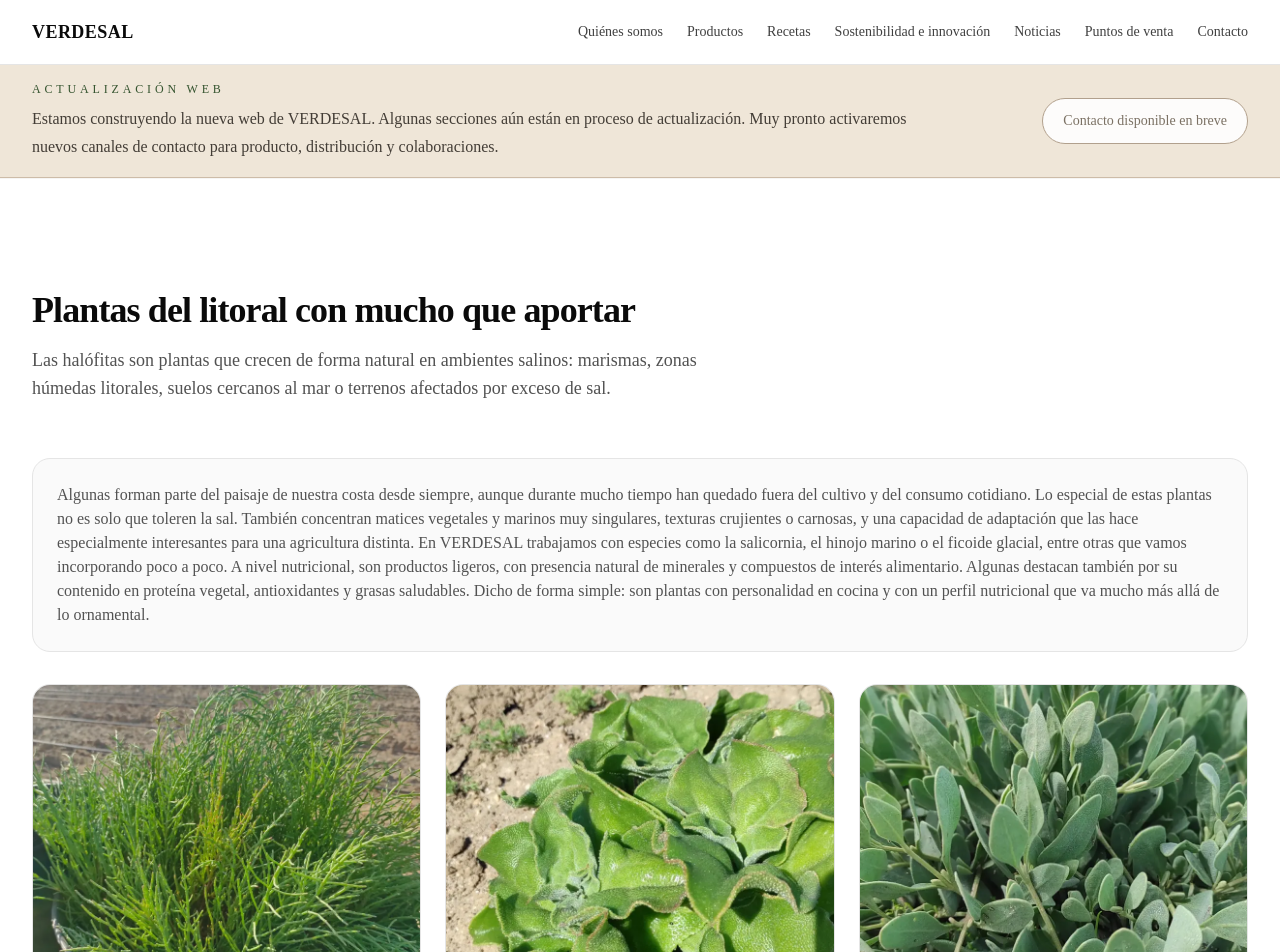
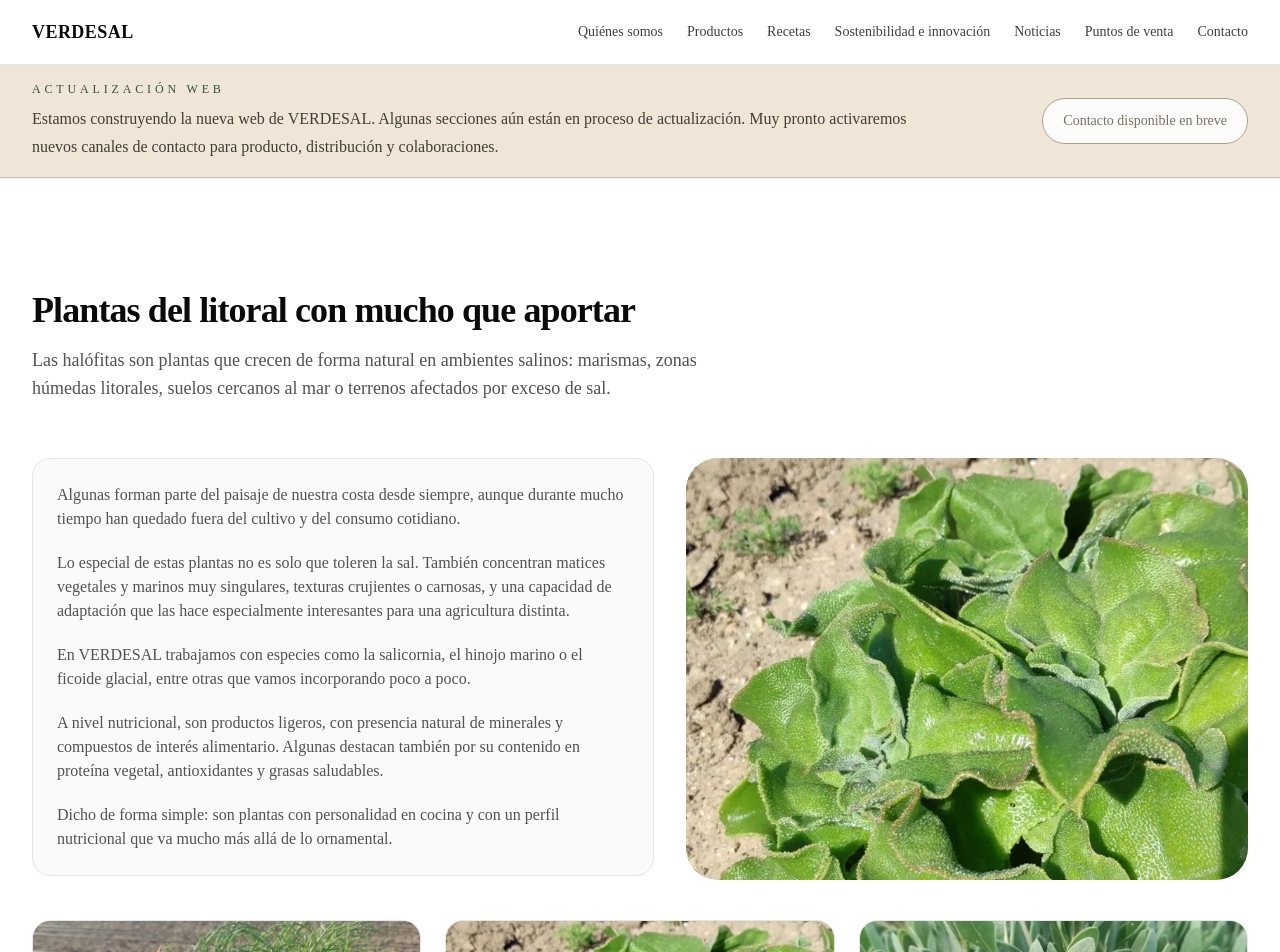
Before and after one commit to marojmobile/biosalinn, a Next.js app: page /productos in a window 1280 px wide. Shown: the top 952 px of the page. Built offline with nearby package versions, Linux system fonts and the light colour scheme.

Commit message:
feat: integrate images and improve visual storytelling

```diff
--- a/app/productos/page.tsx
+++ b/app/productos/page.tsx
@@ -1,3 +1,4 @@
+import Image from "next/image";
 import { PageContainer } from "@/components/layout/page-container";
 import { PageHeader } from "@/components/shared/page-header";
 import { PlantGrid } from "@/components/plants/plant-grid";
@@ -14,22 +15,47 @@ export default function ProductosPage() {
           description="Las halófitas son plantas que crecen de forma natural en ambientes salinos: marismas, zonas húmedas litorales, suelos cercanos al mar o terrenos afectados por exceso de sal."
         />
 
-        <div className="mb-8 rounded-2xl border border-neutral-200 bg-neutral-50 p-5 text-sm leading-6 text-neutral-600 sm:p-6 sm:text-base">
-          Algunas forman parte del paisaje de nuestra costa desde siempre,
-          aunque durante mucho tiempo han quedado fuera del cultivo y del
-          consumo cotidiano. Lo especial de estas plantas no es solo que
-          toleren la sal. También concentran matices vegetales y marinos muy
-          singulares, texturas crujientes o carnosas, y una capacidad de
-          adaptación que las hace especialmente interesantes para una
-          agricultura distinta. En VERDESAL trabajamos con especies como la
-          salicornia, el hinojo marino o el ficoide glacial, entre otras que
-          vamos incorporando poco a poco. A nivel nutricional, son productos
-          ligeros, con presencia natural de minerales y compuestos de interés
-          alimentario. Algunas destacan también por su contenido en proteína
-          vegetal, antioxidantes y grasas saludables. Dicho de forma simple:
-          son plantas con personalidad en cocina y con un perfil nutricional
-          que va mucho más allá de lo ornamental.
-        </div>
+        <section className="mb-10 grid gap-8 lg:grid-cols-[1.05fr_0.95fr] lg:items-start">
+          <div className="space-y-5 rounded-2xl border border-neutral-200 bg-neutral-50 p-5 text-sm leading-6 text-neutral-600 sm:p-6 sm:text-base">
+            <p>
+              Algunas forman parte del paisaje de nuestra costa desde siempre,
+              aunque durante mucho tiempo han quedado fuera del cultivo y del
+              consumo cotidiano.
+            </p>
+            <p>
+              Lo especial de estas plantas no es solo que toleren la sal.
+              También concentran matices vegetales y marinos muy singulares,
+              texturas crujientes o carnosas, y una capacidad de adaptación que
+              las hace especialmente interesantes para una agricultura
+              distinta.
+            </p>
+            <p>
+              En VERDESAL trabajamos con especies como la salicornia, el hinojo
+              marino o el ficoide glacial, entre otras que vamos incorporando
+              poco a poco.
+            </p>
+            <p>
+              A nivel nutricional, son productos ligeros, con presencia natural
+              de minerales y compuestos de interés alimentario. Algunas
+              destacan también por su contenido en proteína vegetal,
+              antioxidantes y grasas saludables.
+            </p>
+            <p>
+              Dicho de forma simple: son plantas con personalidad en cocina y
+              con un perfil nutricional que va mucho más allá de lo ornamental.
+            </p>
+          </div>
+
+          <div className="relative aspect-4/3 overflow-hidden rounded-[2rem] bg-neutral-100">
+            <Image
+              src="/images/plants/ficoide-glacial/cover.webp"
+              alt="Ficoide glacial fresco como muestra de las halófitas cultivadas por VERDESAL"
+              fill
+              className="object-cover"
+              sizes="(max-width: 1024px) 100vw, 40vw"
+            />
+          </div>
+        </section>
 
         <PlantGrid plants={plants} />
       </PageContainer>
--- a/app/quienes-somos/page.tsx
+++ b/app/quienes-somos/page.tsx
@@ -48,6 +48,17 @@ export default function QuienesSomosPage() {
               </p>
             </div>
 
+            <div className="space-y-4">
+              <div className="relative aspect-4/3 overflow-hidden rounded-[2rem] bg-neutral-100 shadow-sm">
+                <Image
+                  src="/images/plants/salicornia/cover.webp"
+                  alt="Salicornia cultivada en el proyecto VERDESAL"
+                  fill
+                  className="object-cover"
+                  sizes="(max-width: 1024px) 100vw, 40vw"
+                />
+              </div>
+
               <div className="relative overflow-hidden rounded-[2rem] bg-white/70 p-6 shadow-sm sm:p-8">
                 <p className="text-xs uppercase tracking-[0.28em] text-[#8d7a63]">
                   Una idea de partida
@@ -55,8 +66,10 @@ export default function QuienesSomosPage() {
                 <p className="mt-4 text-lg leading-8 text-[#4f4a42]">
                   Alicia Picazo, ingeniera técnica agrícola, llevaba tiempo
                   buscando un proyecto propio que no solo fuera viable, sino que
-                también ayudara a mejorar el entorno en la medida de lo posible.
+                  también ayudara a mejorar el entorno en la medida de lo
+                  posible.
                 </p>
+              </div>
             </div>
           </div>
         </section>
@@ -65,8 +78,8 @@ export default function QuienesSomosPage() {
           <section className="grid gap-8 lg:grid-cols-[0.92fr_1.08fr] lg:items-start">
             <div className="relative aspect-4/3 overflow-hidden rounded-[2rem] bg-neutral-100">
               <Image
-                src="/images/plants/placeholder.jpg"
-                alt="Territorio y entorno de VERDESAL"
+                src="/images/plants/verdolaga-marina/cover.webp"
+                alt="Cultivo de verdolaga marina en un entorno ligado al litoral"
                 fill
                 className="object-cover"
                 sizes="(max-width: 1024px) 100vw, 42vw"
@@ -114,6 +127,16 @@ export default function QuienesSomosPage() {
                 <h2 className="text-3xl tracking-tight text-[#b3946a] sm:text-4xl">
                   Eso es lo que hace diferente a VERDESAL.
                 </h2>
+
+                <div className="relative aspect-4/3 overflow-hidden rounded-[2rem] bg-neutral-100">
+                  <Image
+                    src="/images/plants/ficoide-glacial/detail-1.webp"
+                    alt="Detalle de ficoide glacial como ejemplo de producto con valor gastronómico"
+                    fill
+                    className="object-cover"
+                    sizes="(max-width: 1024px) 100vw, 36vw"
+                  />
+                </div>
               </div>
 
               <div className="space-y-8">
--- a/app/recetas/page.tsx
+++ b/app/recetas/page.tsx
@@ -1,3 +1,4 @@
+import Image from "next/image";
 import { PageContainer } from "@/components/layout/page-container";
 import { RecipeGrid } from "@/components/recipes/recipe-grid";
 import { PageHeader } from "@/components/shared/page-header";
@@ -32,6 +33,42 @@ export default async function RecetasPage({ searchParams }: RecetasPageProps) {
       <PageContainer>
         <PageHeader title={title} description={description} />
 
+        {!plant && !hasUnknownPlantFilter ? (
+          <section className="mb-10 grid gap-8 lg:grid-cols-[0.98fr_1.02fr] lg:items-start">
+            <div className="space-y-5 rounded-2xl border border-neutral-200 bg-neutral-50 p-5 text-sm leading-6 text-neutral-600 sm:p-6 sm:text-base">
+              <p>
+                También funcionan muy bien transformadas: en salmueras,
+                vinagres, sales vegetales, aceites, salsas o incluso
+                mermeladas y elaboraciones dulces en algunos casos.
+              </p>
+              <p>
+                Hay usos muy concretos que ya forman parte de nuestra manera de
+                trabajarlas. La salicornia puede ir cruda, escaldada o
+                encurtida; el hinojo marino funciona muy bien en vinagre, en
+                ensaladas, con pescado o como botánico; el ficoide glacial
+                aporta frescor en crudo y da muy buen resultado deshidratado o
+                en aceite.
+              </p>
+              <p>
+                Son ingredientes que no piden artificio, sino saber
+                acompañarlos. En cocina profesional y en casa dan mucho juego y
+                ayudan a entender el producto desde algo tan directo como el
+                plato.
+              </p>
+            </div>
+
+            <div className="relative aspect-4/3 overflow-hidden rounded-[2rem] bg-neutral-100">
+              <Image
+                src="/images/recipes/ensalada-salicornia.webp"
+                alt="Plato con salicornia como ejemplo de uso culinario real"
+                fill
+                className="object-cover"
+                sizes="(max-width: 1024px) 100vw, 40vw"
+              />
+            </div>
+          </section>
+        ) : null}
+
         {hasUnknownPlantFilter ? (
           <div className="rounded-2xl border border-neutral-200 bg-neutral-50 p-6 text-neutral-700">
             No hemos encontrado una planta asociada a ese enlace. Puedes explorar
--- a/app/sostenibilidad-e-innovacion/page.tsx
+++ b/app/sostenibilidad-e-innovacion/page.tsx
@@ -1,4 +1,5 @@
 import type { Metadata } from "next";
+import Image from "next/image";
 import Link from "next/link";
 import { PageContainer } from "@/components/layout/page-container";
 import { siteConfig } from "@/content/site-config";
@@ -30,6 +31,7 @@ export default function SostenibilidadEInnovacionPage() {
 
         <div className="mt-12 space-y-14 sm:mt-16 sm:space-y-20">
           <section className="grid gap-8 lg:grid-cols-[0.9fr_1.1fr] lg:items-start">
+            <div className="space-y-6">
               <div className="space-y-3">
                 <p className="text-xs uppercase tracking-[0.28em] text-[#8d7a63]">
                   El problema
@@ -37,6 +39,17 @@ export default function SostenibilidadEInnovacionPage() {
                 <h2 className="text-3xl tracking-tight text-[#b3946a] sm:text-4xl">
                   El reto no es solo producir más, sino producir mejor.
                 </h2>
+              </div>
+
+              <div className="relative aspect-4/3 overflow-hidden rounded-[2rem] bg-neutral-100">
+                <Image
+                  src="/images/plants/salicornia/detail-2.webp"
+                  alt="Detalle de cultivo en un entorno salino"
+                  fill
+                  className="object-cover"
+                  sizes="(max-width: 1024px) 100vw, 38vw"
+                />
+              </div>
             </div>
 
             <div className="space-y-5 text-base leading-7 text-neutral-600 sm:text-lg sm:leading-8">
@@ -83,19 +96,33 @@ export default function SostenibilidadEInnovacionPage() {
                 </h2>
               </div>
 
+              <div className="space-y-5">
                 <div className="space-y-5 text-base leading-7 text-[#4f4a42] sm:text-lg sm:leading-8">
                   <p>
-                  Requieren menos agua dulce y pueden crecer en terrenos que hoy
-                  se consideran marginales para la agricultura habitual. No son
-                  una promesa teórica: son plantas adaptadas de verdad a ese
-                  entorno, capaces de convertir una limitación en posibilidad.
+                    Requieren menos agua dulce y pueden crecer en terrenos que
+                    hoy se consideran marginales para la agricultura habitual.
+                    No son una promesa teórica: son plantas adaptadas de verdad
+                    a ese entorno, capaces de convertir una limitación en
+                    posibilidad.
                   </p>
 
                   <p>
                     Nuestro trabajo parte de esa capacidad de adaptación para
                     traducirla en cultivo real, en producto y en una manera de
-                  producir más coherente con el contexto climático y territorial.
+                    producir más coherente con el contexto climático y
+                    territorial.
                   </p>
+                </div>
+
+                <div className="relative aspect-4/3 overflow-hidden rounded-[2rem] bg-neutral-100">
+                  <Image
+                    src="/images/plants/ficoide-glacial/detail-2.webp"
+                    alt="Ficoide glacial como ejemplo de planta adaptada a condiciones salinas"
+                    fill
+                    className="object-cover"
+                    sizes="(max-width: 1024px) 100vw, 44vw"
+                  />
+                </div>
               </div>
             </div>
           </section>
```
Lines whose indentation alone changed are shown as unchanged.
